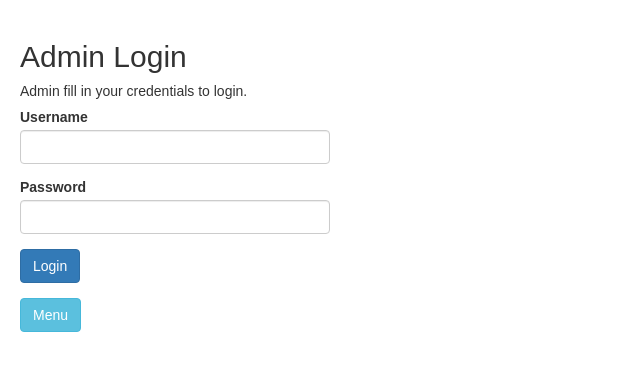
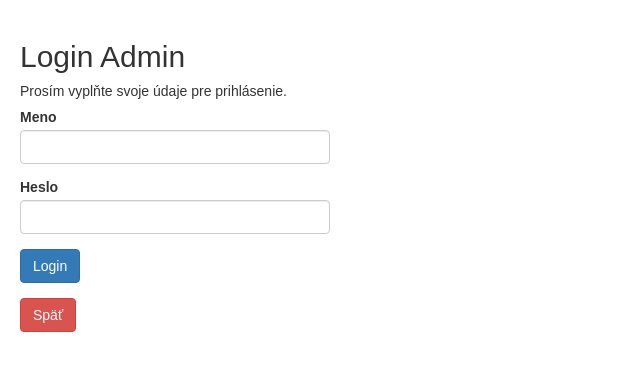
Before and after one commit to shinthawan/WEBTE2-Projekt, a PHP site: page /u2_loginAdmin.php in a window 1280 px wide. Shown: the top 371 px of the page, without its empty margins (0-640 px from the left). Run offline with PHP 8.4, Linux system fonts and the light colour scheme.

Commit message:
Update u2_loginAdmin.php

```diff
--- a/u2_loginAdmin.php
+++ b/u2_loginAdmin.php
@@ -84,16 +84,16 @@ if($_SERVER["REQUEST_METHOD"] == "POST"){
 </head>
 <body>
 <div class="wrapper">
-    <h2>Admin Login</h2>
-    <p>Admin fill in your credentials to login.</p>
+    <h2>Login Admin</h2>
+    <p>Prosím vyplňte svoje údaje pre prihlásenie.</p>
     <form action="<?php echo htmlspecialchars($_SERVER["PHP_SELF"]); ?>" method="post">
         <div class="form-group <?php echo (!empty($username_err)) ? 'has-error' : ''; ?>">
-            <label>Username</label>
+            <label>Meno</label>
             <input type="text" name="username" class="form-control" value="<?php echo $username; ?>">
             <span class="help-block"><?php echo $username_err; ?></span>
         </div>
         <div class="form-group <?php echo (!empty($password_err)) ? 'has-error' : ''; ?>">
-            <label>Password</label>
+            <label>Heslo</label>
             <input type="password" name="password" class="form-control">
             <span class="help-block"><?php echo $password_err; ?></span>
         </div>
@@ -101,8 +101,7 @@ if($_SERVER["REQUEST_METHOD"] == "POST"){
             <input type="submit" class="btn btn-primary" value="Login">
         </div>
     </form>
-    <a href="u2_index.php" class="btn btn-info ">Menu</a>
-
+    <a href="u2_index.php" class="btn btn-danger ">Späť</a>
 </div>
 </body>
 </html>
```
